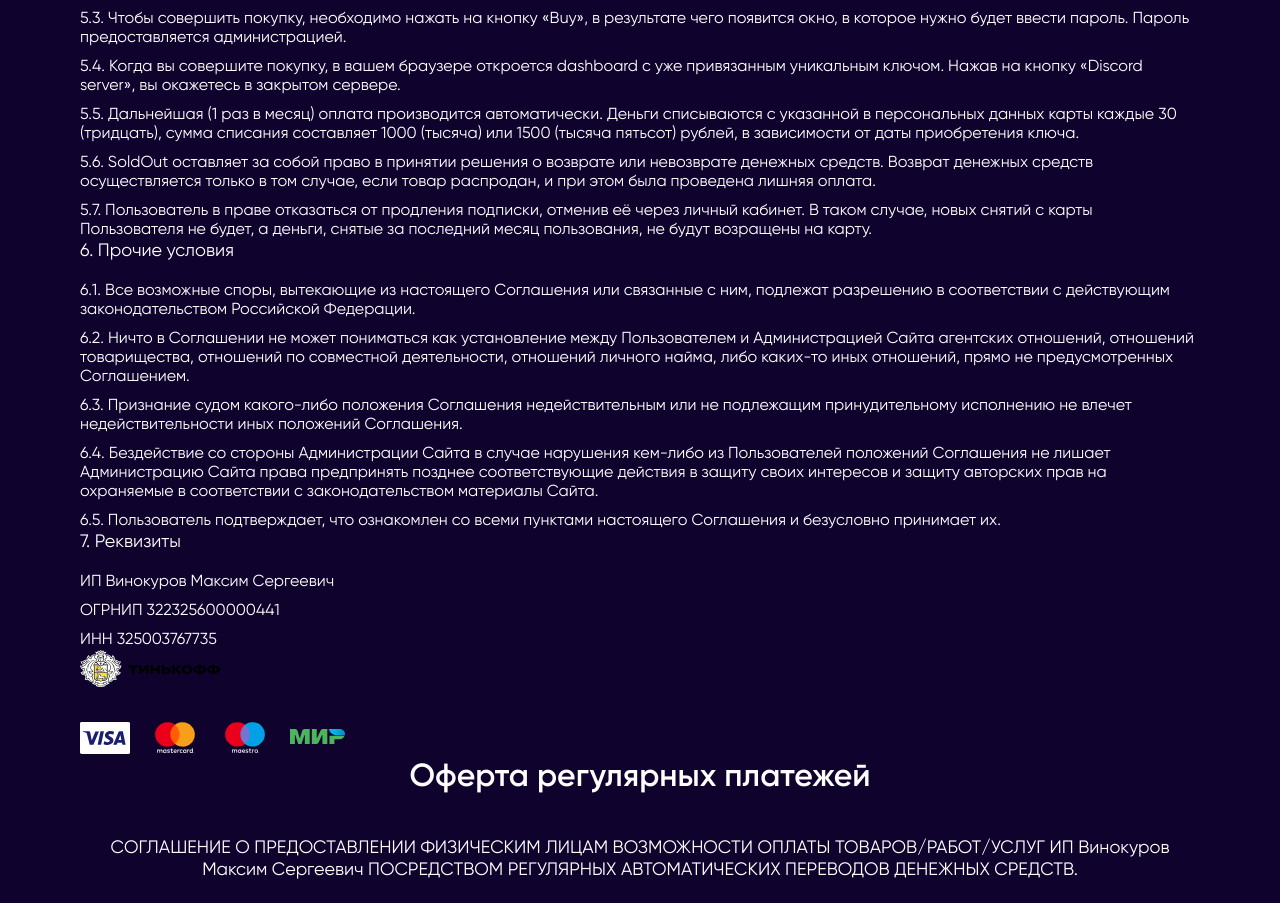
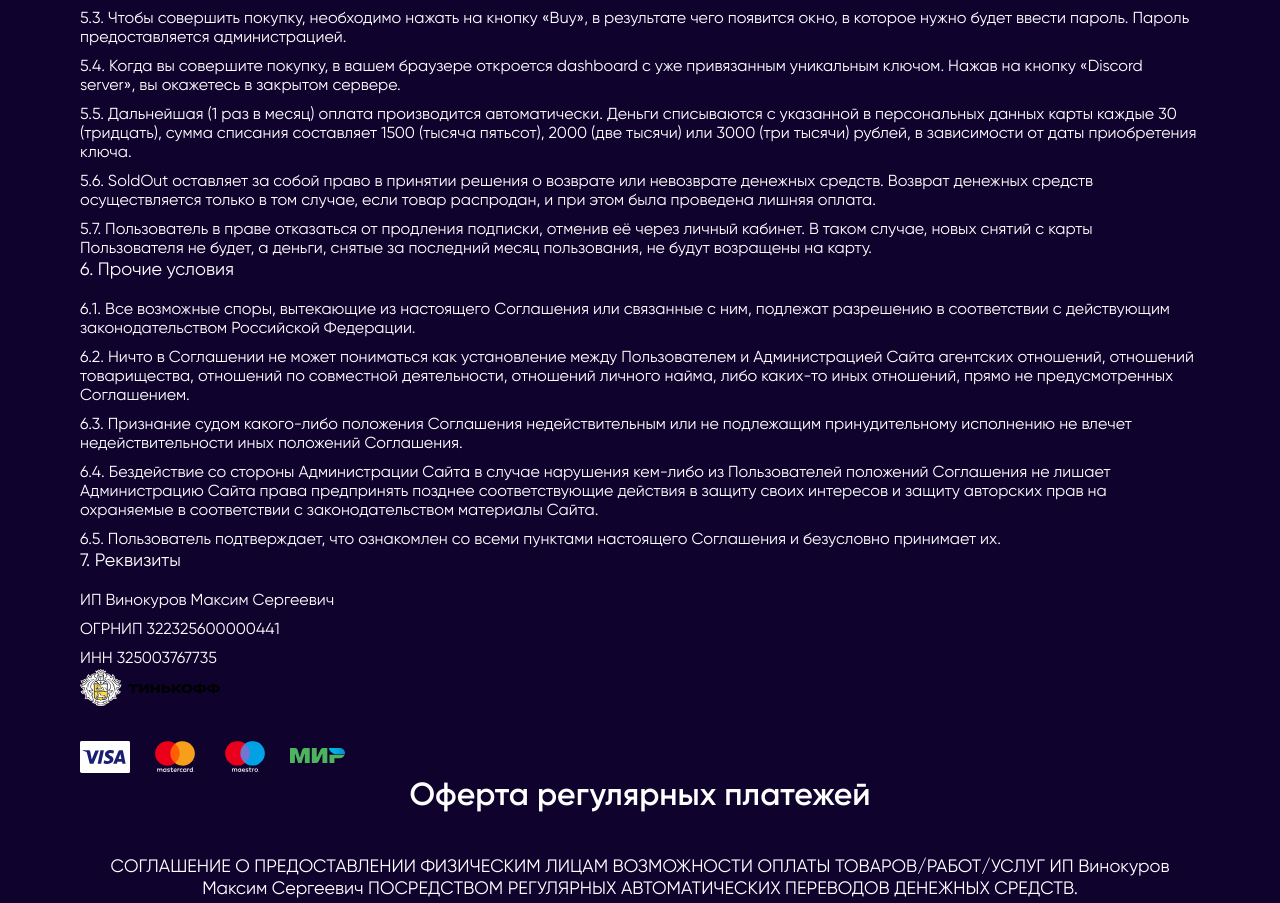
Before and after one commit to cactusweb/SoldOut-landing, a React (Create React App) app: page /user_agreement in a window 1280 px wide. Shown: the part 1514-2417 px from the top of the page. Built offline with nearby package versions, Linux system fonts and the light colour scheme.

Commit message:
minor changes

```diff
--- a/src/blocks/Priorities/index.tsx
+++ b/src/blocks/Priorities/index.tsx
@@ -67,7 +67,7 @@ const priorities = [
     items: [
       'Module for NFT, WAX, NEFTY',
       'Autofill on SNKRS, ADIDAS',
-      'Other soon'
+      'Other tools'
     ]
   },
   {
@@ -84,7 +84,7 @@ export const Priorities: FC = () => {
   const { ref, inView } = useInView({ triggerOnce: true })
   return (
     <Block>
-      <Title>Our priorities</Title>
+      <Title>Our Features</Title>
       <PrioritiesGrid ref={ref}>
         {priorities.map((p, i) => (
           <PriorityCard
--- a/src/components/Agreement/index.tsx
+++ b/src/components/Agreement/index.tsx
@@ -233,8 +233,8 @@ export const Agreement: FC = () => {
             <p>
               5.5. Дальнейшая (1 раз в месяц) оплата производится автоматически.
               Деньги списываются с указанной в персональных данных карты каждые
-              30 (тридцать), сумма списания составляет 1000 (тысяча) или 1500
-              (тысяча пятьсот) рублей, в зависимости от даты приобретения ключа.
+              30 (тридцать), сумма списания составляет 1500 (тысяча пятьсот), 2000 (две тысячи) или 3000
+              (три тысячи) рублей, в зависимости от даты приобретения ключа.
             </p>
             <p>
               5.6. SoldOut оставляет за собой право в принятии решения о
--- a/src/components/SocialMedia/index.tsx
+++ b/src/components/SocialMedia/index.tsx
@@ -35,7 +35,7 @@ const Container = styled.div`
 export const SocialMedia: FC = () => {
   return (
     <Container>
-      <a href="https://discord.gg/8RqrFR8Dhy" target="_blank" rel="noreferrer">
+      <a href="https://discord.gg/qFWdmbfpxS" target="_blank" rel="noreferrer">
         <Discord fill="inherit" />
       </a>
       <a href="https://vk.com/soldoutcook" target="_blank" rel="noreferrer">
--- a/src/constants/faq.ts
+++ b/src/constants/faq.ts
@@ -6,7 +6,7 @@ export const faq = [
   {
     title: 'What monitors do you have?',
     answer:
-      'You can see the list of monitors <a href="https://vk.com/topic-201810061_48367780" target="_blank">here</a>'
+      'You can see the list of monitors <a href="https://soldoutcookguides.notion.site/Monitors-4e840c11594848098fcc37a4f1ae23f3" target="_blank">here</a>'
   },
   {
     title: 'How to get into your group?',
@@ -19,6 +19,6 @@ export const faq = [
   },
   {
     title: 'When will the restocks be?',
-    answer: 'You can follow the notifications in our VK group'
+    answer: 'You can follow the notifications in our VK group and discord info restock server'
   }
 ]
```
Also changed, not shown: src/assets/background2.png (added), src/assets/background2.svg.
